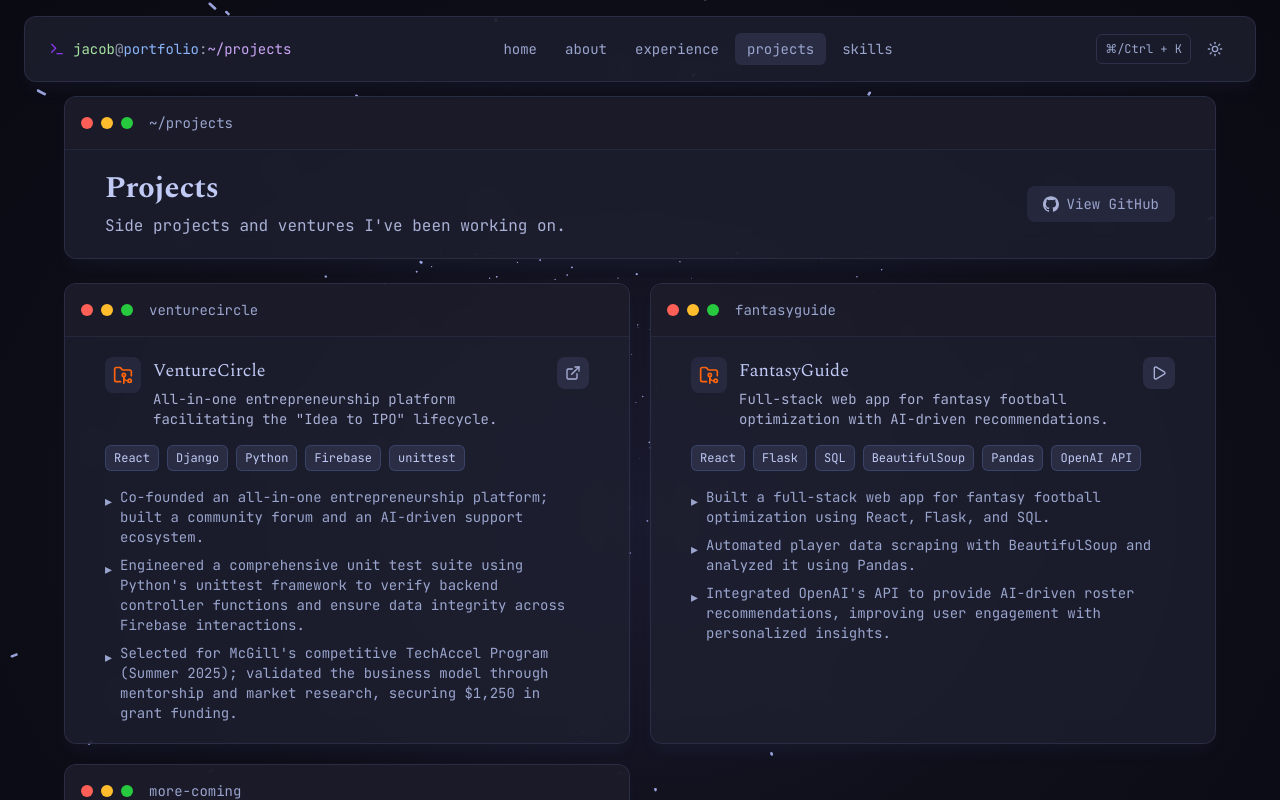
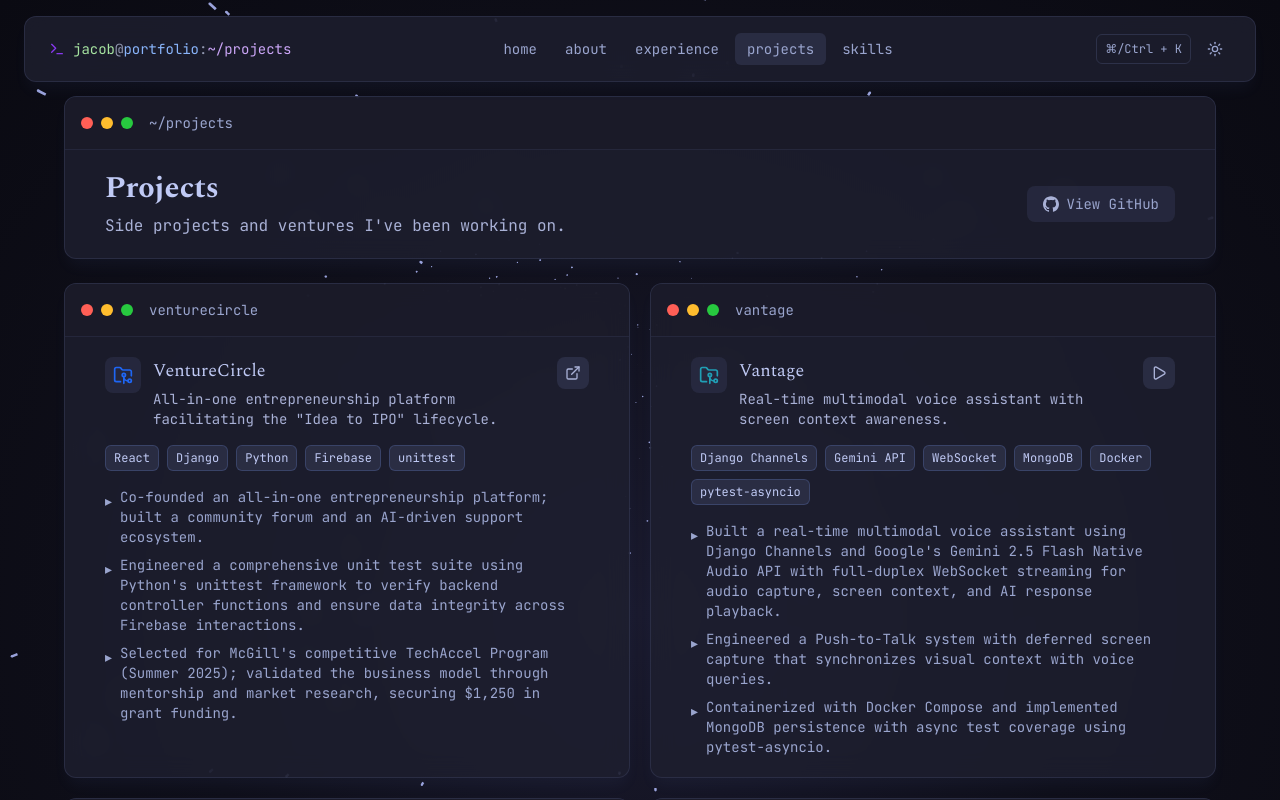
Before and after one commit to Jacoba91/jacob-portfolio, a React (Vite) app: page /projects in a window 1280 px wide. Shown: the top 800 px of the page. Built offline with nearby package versions, Linux system fonts and the light colour scheme.

Commit message:
Update projects

```diff
--- a/src/pages/ExperiencePage.tsx
+++ b/src/pages/ExperiencePage.tsx
@@ -12,6 +12,13 @@ interface ExperienceItem {
   highlights: string[];
   link?: string;
 }
+
+// Icon color classes for each experience entry (full class strings for Tailwind)
+const experienceIconClasses = [
+  "dark:text-mocha-green text-latte-green",       // CareHive Health
+  "dark:text-mocha-blue text-latte-blue",         // Clearer.io Junior
+  "dark:text-mocha-sapphire text-latte-sapphire", // Clearer.io Intern
+];
 
 const experiences: ExperienceItem[] = [
   {
@@ -65,24 +72,28 @@ const experiences: ExperienceItem[] = [
 function ExperienceCard({
   experience,
   delay,
+  colorIndex,
 }: {
   experience: ExperienceItem;
   delay: number;
+  colorIndex: number;
 }) {
   const [isExpanded, setIsExpanded] = useState(false);
+  const iconColorClass = experienceIconClasses[colorIndex] || experienceIconClasses[0];
 
   return (
     <BentoCard
       title={experience.company.toLowerCase().replace(/\./g, "")}
       colSpan={4}
       delay={delay}
+      className="w-full"
     >
-      <div className="space-y-4">
+      <div className="space-y-4 min-w-0">
         {/* Header */}
         <div className="flex flex-col sm:flex-row sm:items-start sm:justify-between gap-3 sm:gap-4">
-          <div className="flex items-start gap-3">
+          <div className="flex items-start gap-3 min-w-0">
             <div className="icon-container p-2 rounded-lg dark:bg-mocha-surface0 bg-bone-cream shrink-0">
-              <Briefcase className="w-5 h-5 dark:text-mocha-mauve text-latte-mauve" />
+              <Briefcase className={`w-5 h-5 ${iconColorClass}`} />
             </div>
             <div>
               <h3 className="font-serif text-lg dark:text-mocha-text text-bone-ink">
@@ -126,7 +137,7 @@ function ExperienceCard({
         </div>
 
         {/* Highlights - Collapsible */}
-        <AnimatePresence>
+        <AnimatePresence initial={false}>
           {isExpanded && (
             <motion.ul
               initial={{ opacity: 0, height: 0 }}
@@ -140,10 +151,10 @@ function ExperienceCard({
                   key={index}
                   className="flex items-start gap-2 text-sm dark:text-mocha-subtext1 text-bone-pencil"
                 >
-                  <span className="dark:text-mocha-green text-latte-green mt-1">
+                  <span className={`${iconColorClass} mt-1 shrink-0`}>
                     ▸
                   </span>
-                  <span>{highlight}</span>
+                  <span className="break-words min-w-0">{highlight}</span>
                 </li>
               ))}
             </motion.ul>
@@ -170,9 +181,9 @@ function ExperienceCard({
 
 export function ExperiencePage() {
   return (
-    <div className="space-y-6">
+    <div className="space-y-6 w-full max-w-full overflow-hidden">
       {/* Header */}
-      <BentoCard title="~/experience" colSpan={4} delay={0}>
+      <BentoCard title="~/experience" colSpan={4} delay={0} className="w-full">
         <div className="flex items-center justify-between">
           <div>
             <h1 className="text-3xl font-serif font-bold dark:text-mocha-text text-bone-ink mb-2">
@@ -186,12 +197,13 @@ export function ExperiencePage() {
       </BentoCard>
 
       {/* Experience Cards - Vertical Timeline */}
-      <div className="space-y-6">
+      <div className="space-y-6 w-full">
         {experiences.map((exp, index) => (
           <ExperienceCard
             key={`${exp.company}-${exp.period}`}
             experience={exp}
             delay={0.1 + index * 0.1}
+            colorIndex={index}
           />
         ))}
       </div>
--- a/src/pages/ProjectsPage.tsx
+++ b/src/pages/ProjectsPage.tsx
@@ -11,6 +11,13 @@ interface Project {
   github?: string;
   video?: string;
 }
+
+// Icon color classes for each project (full class strings for Tailwind)
+const projectIconClasses = [
+  "dark:text-mocha-blue text-latte-blue",         // VentureCircle
+  "dark:text-mocha-sapphire text-latte-sapphire", // Vantage
+  "dark:text-mocha-peach text-latte-peach",       // FantasyGuide
+];
 
 const projects: Project[] = [
   {
@@ -26,6 +33,18 @@ const projects: Project[] = [
     link: "https://venturecircle.io/",
   },
   {
+    name: "Vantage",
+    description:
+      "Real-time multimodal voice assistant with screen context awareness.",
+    tech: ["Django Channels", "Gemini API", "WebSocket", "MongoDB", "Docker", "pytest-asyncio"],
+    highlights: [
+      "Built a real-time multimodal voice assistant using Django Channels and Google's Gemini 2.5 Flash Native Audio API with full-duplex WebSocket streaming for audio capture, screen context, and AI response playback.",
+      "Engineered a Push-to-Talk system with deferred screen capture that synchronizes visual context with voice queries.",
+      "Containerized with Docker Compose and implemented MongoDB persistence with async test coverage using pytest-asyncio.",
+    ],
+    video: "https://www.youtube.com/watch?v=O69Y7m8nO_I",
+  },
+  {
     name: "FantasyGuide",
     description:
       "Full-stack web app for fantasy football optimization with AI-driven recommendations.",
@@ -39,7 +58,9 @@ const projects: Project[] = [
   },
 ];
 
-function ProjectCard({ project, delay }: { project: Project; delay: number }) {
+function ProjectCard({ project, delay, colorIndex }: { project: Project; delay: number; colorIndex: number }) {
+  const iconColorClass = projectIconClasses[colorIndex] || projectIconClasses[0];
+
   return (
     <BentoCard
       title={project.name.toLowerCase().replace(/\s/g, "-")}
@@ -51,7 +72,7 @@ function ProjectCard({ project, delay }: { project: Project; delay: number }) {
         <div className="flex items-start justify-between gap-4">
           <div className="flex items-start gap-3">
             <div className="icon-container p-2 rounded-lg dark:bg-mocha-surface0 bg-bone-cream shrink-0">
-              <FolderGit2 className="w-5 h-5 dark:text-mocha-peach text-latte-peach" />
+              <FolderGit2 className={`w-5 h-5 ${iconColorClass}`} />
             </div>
             <div>
               <h3 className="font-serif text-lg dark:text-mocha-text text-bone-ink">
@@ -122,7 +143,7 @@ function ProjectCard({ project, delay }: { project: Project; delay: number }) {
               key={index}
               className="flex items-start gap-2 text-sm dark:text-mocha-subtext1 text-bone-pencil"
             >
-              <span className="dark:text-mocha-peach text-latte-peach mt-1">
+              <span className={`${iconColorClass} mt-1`}>
                 ▸
               </span>
               <span>{highlight}</span>
@@ -171,6 +192,7 @@ export function ProjectsPage() {
             key={project.name}
             project={project}
             delay={0.1 + index * 0.1}
+            colorIndex={index}
           />
         ))}
 
```
